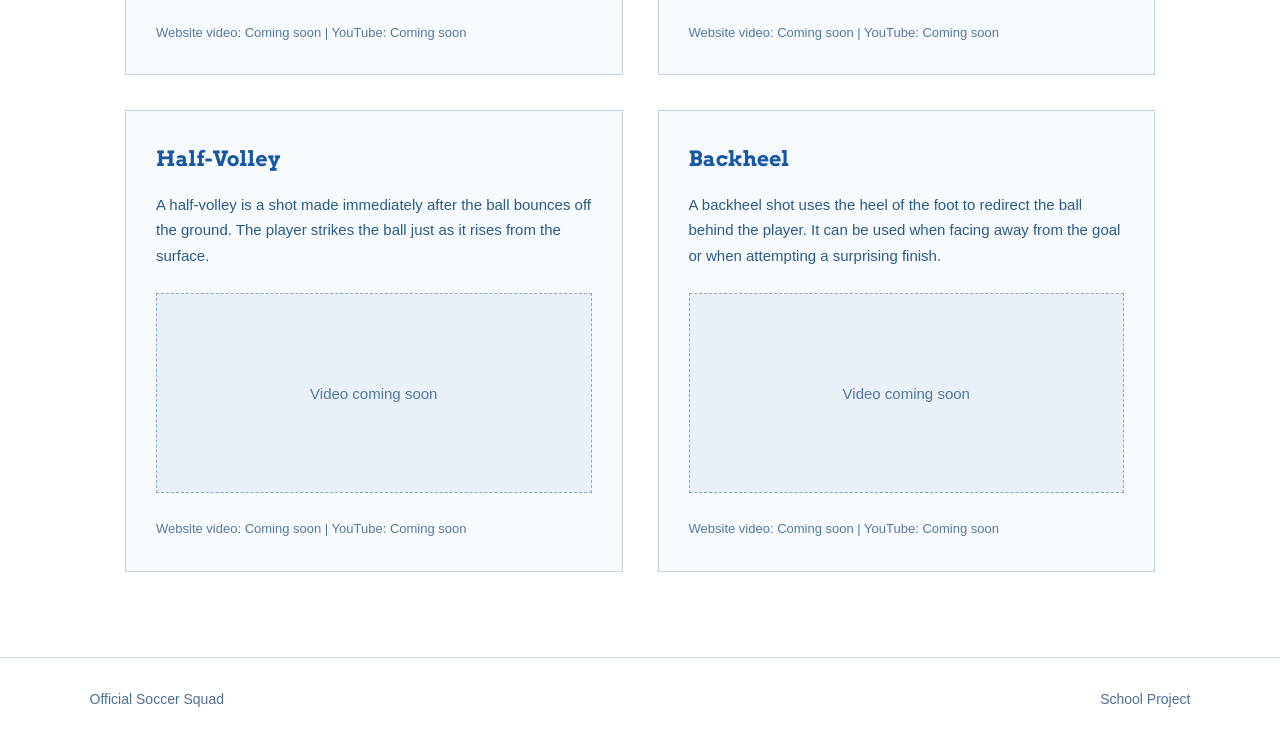
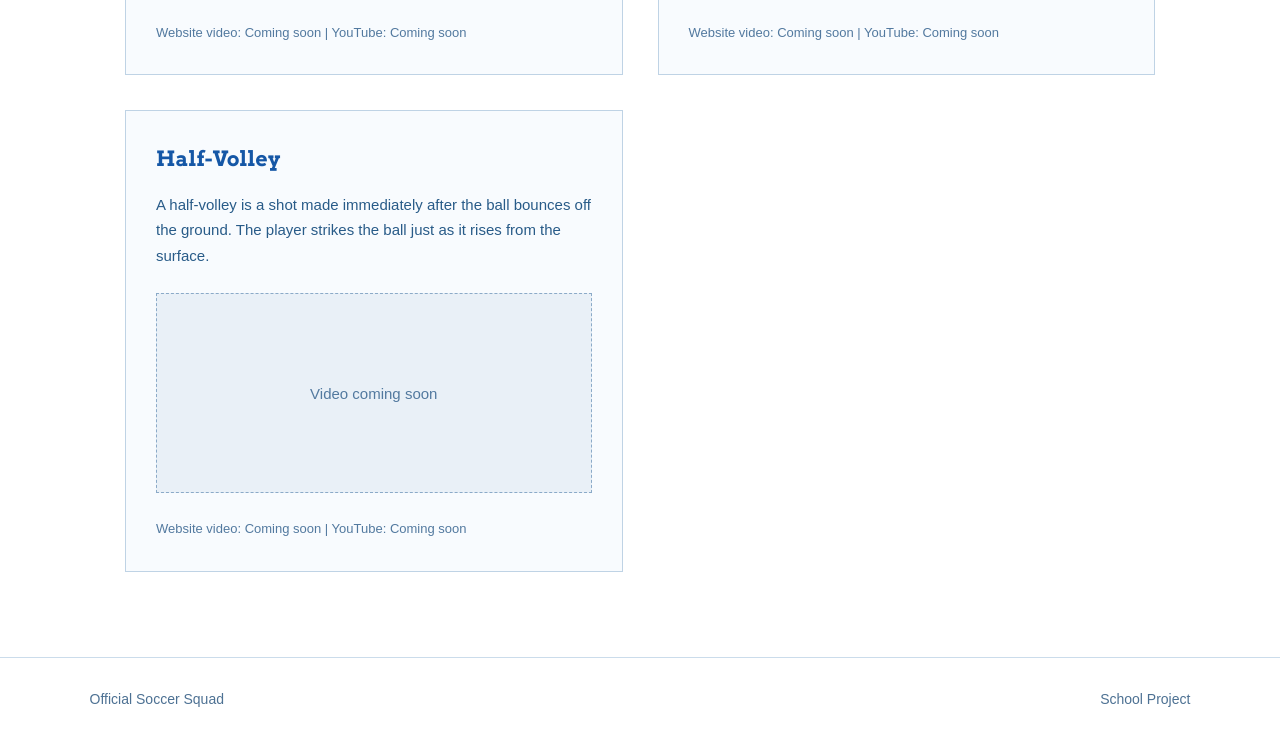
Before and after one commit to HelixArchitect/soccerskills, a plain HTML site: page shooting.html in a window 1280 px wide. Shown: the part 1861-2602 px from the top of the page. Drawn offline with Linux system fonts and the light colour scheme.

Commit message:
Remove backheel technique card from shooting.html
Removed the backheel technique card from the shooting section.

```diff
--- a/shooting.html
+++ b/shooting.html
@@ -177,25 +177,6 @@
                 </p>
             </div>
 
-
-            <div class="technique-card">
-                <h3>Backheel</h3>
-                <p>
-                    A backheel shot uses the heel of the foot to
-                    redirect the ball behind the player. It can
-                    be used when facing away from the goal or
-                    when attempting a surprising finish.
-                </p>
-
-                <div class="video-placeholder">
-                    Video coming soon
-                </div>
-
-                <p class="video-options">
-                    Website video: Coming soon | YouTube: Coming soon
-                </p>
-            </div>
-
         </div>
 
     </section>
```
